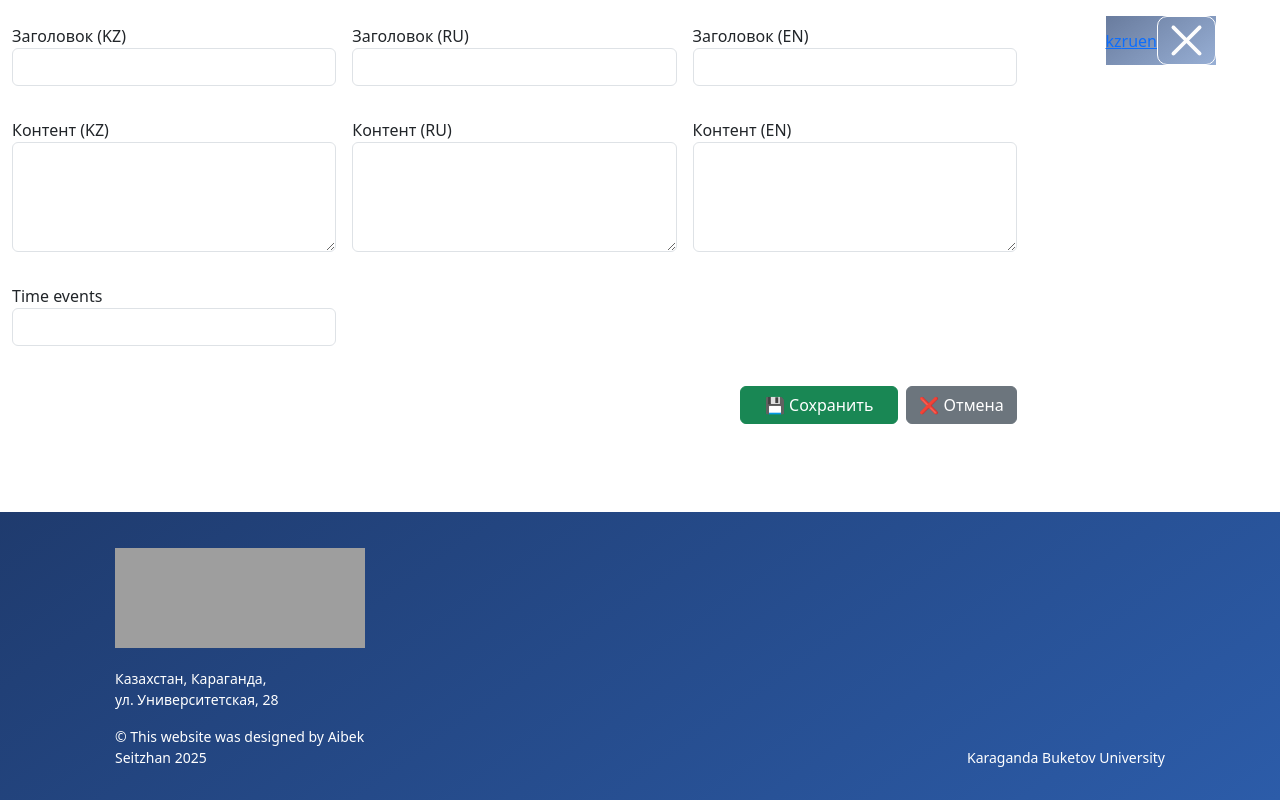
After one commit to Aibek002/new2.buketov.edu.kz, a Yii app: template views/admin/add-events.php in a window 1280 px wide. The commit adds this page. Run offline with PHP 8.4 and a stand-in for Yii, Linux system fonts and the light colour scheme; the template is opened without the code that fills it, so the values that code supplies are empty; form fields are guessed from the names that the template uses; some libraries are stand-ins or nearby versions; grey boxes are pictures that could not be loaded.

Commit message:
modified:   controllers/AdminController.php 	modified:   models/Events.php 	new file:   views/admin/add-events.php 	modified:   views/admin/index.php

```diff
--- a/models/Events.php
+++ b/models/Events.php
@@ -14,6 +14,8 @@ use Yii;
  * @property string|null $content_kz
  * @property string|null $content_ru
  * @property string|null $content_en
+ * @property string|null $time_events
+ *
  */
 class Events extends \yii\db\ActiveRecord
 {
@@ -33,6 +35,7 @@ class Events extends \yii\db\ActiveRecord
     public function rules()
     {
         return [
+            [['time_events'],'safe'],
             [['title_kz', 'title_ru', 'title_en', 'content_kz', 'content_ru', 'content_en'], 'default', 'value' => null],
             [['title_kz', 'title_ru', 'title_en', 'content_kz', 'content_ru', 'content_en'], 'string'],
         ];
--- /dev/null
+++ b/views/admin/add-events.php
@@ -0,0 +1,54 @@
+<?php
+
+use yii\helpers\Html;
+use yii\widgets\ActiveForm;
+
+/** @var yii\web\View $this */
+/** @var app\models\Fulltext $model */
+/** @var yii\widgets\ActiveForm $form */
+?>
+
+<div class="fulltext-form container mt-4">
+
+    <?php $form = ActiveForm::begin(); ?>
+
+    <div class="row g-3">
+        <!-- Заголовки -->
+        <div class="col-md-4">
+            <?= $form->field($model, 'title_kz')->textInput(['maxlength' => true])->label('Заголовок (KZ)') ?>
+        </div>
+        <div class="col-md-4">
+            <?= $form->field($model, 'title_ru')->textInput(['maxlength' => true])->label('Заголовок (RU)') ?>
+        </div>
+        <div class="col-md-4">
+            <?= $form->field($model, 'title_en')->textInput(['maxlength' => true])->label('Заголовок (EN)') ?>
+        </div>
+
+        <!-- Контент -->
+        <div class="col-md-4">
+            <?= $form->field($model, 'content_kz')->textarea(['rows' => 4])->label('Контент (KZ)') ?>
+        </div>
+        <div class="col-md-4">
+            <?= $form->field($model, 'content_ru')->textarea(['rows' => 4])->label('Контент (RU)') ?>
+        </div>
+        <div class="col-md-4">
+            <?= $form->field($model, 'content_en')->textarea(['rows' => 4])->label('Контент (EN)') ?>
+        </div>
+
+
+
+        <!-- Время события -->
+        <div class="col-md-4">
+           <?= $form->field($model, 'time_events')->input('date') ?>
+
+        </div>
+    </div>
+
+    <!-- Кнопки -->
+    <div class="d-flex justify-content-end mt-4">
+        <?= Html::submitButton('💾 Сохранить', ['class' => 'btn btn-success px-4']) ?>
+        <?= Html::a('❌ Отмена', ['index'], ['class' => 'btn btn-secondary ms-2']) ?>
+    </div>
+
+    <?php ActiveForm::end(); ?>
+</div>
--- a/views/admin/index.php
+++ b/views/admin/index.php
@@ -19,6 +19,8 @@ $this->title = 'Admin Page';
         <?= Html::a('Загрузить фоты на инфармациионные страницы', ['admin/upload-image'], ['class' => 'fas fa-university']) ?>
 
         <?= Html::a('Новости', ['admin/news-admin-panel'], ['class' => 'fas fa-university']) ?>
+        <?= Html::a('События', ['admin/add-events'], ['class' => 'fas fa-university']) ?>
+
         <?= Html::a('ПДФ для приемный комиссий', ['admin/admission-pdf-admin-panel'], ['class' => 'fas fa-university']) ?>
         <?= Html::a('Решение Единственного Акционера', ['admin/corporate-sole-shareholder'], ['class' => 'fas fa-university']) ?>
         <?= Html::a('Управление файлами Корпоративного управление', ['admin/corporate-governance-file'], ['class' => 'fas fa-university']) ?>
```
Also changed, not shown: controllers/AdminController.php (+10 -0 lines).
